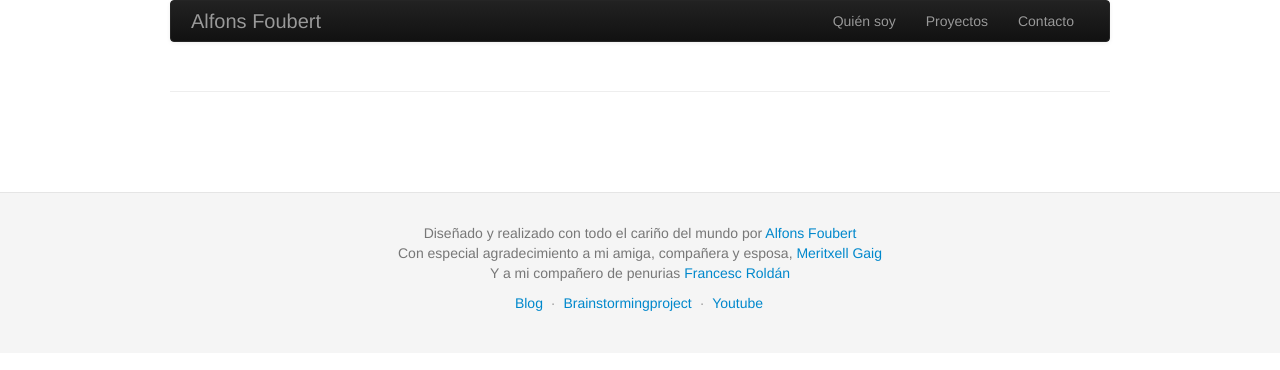
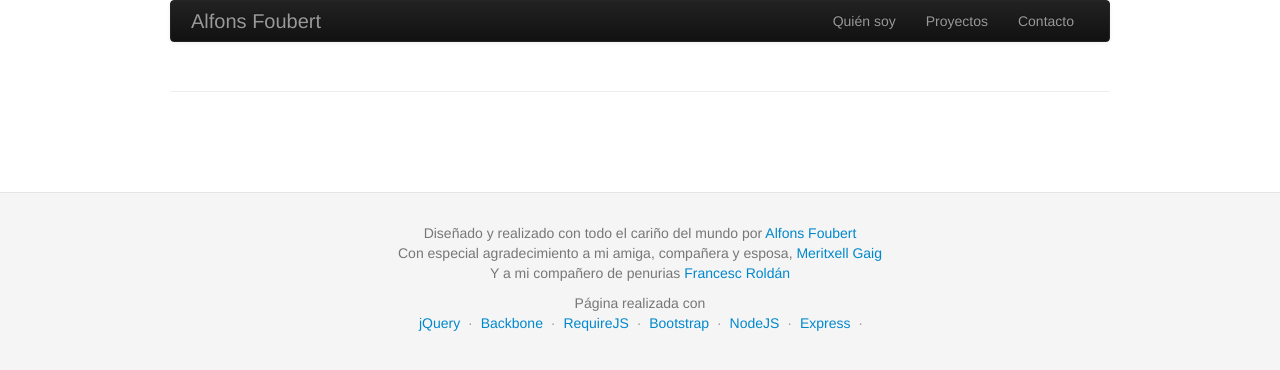
Before and after one commit to alfonsfoubert/portfolio, a website: page app/public/index.html in a window 1280 px wide. Drawn offline with Linux system fonts and the light colour scheme; a web font is replaced by a local one.

Commit message:
Footer con enlaces a las librerías usadas

```diff
--- a/app/public/index.html
+++ b/app/public/index.html
@@ -85,11 +85,21 @@
             <p>Con especial agradecimiento a mi amiga, compañera y esposa, <a href="http://twitter.com/MeriLET">Meritxell Gaig</a></p>
             <p>Y a mi compañero de penurias <a href="http://twitter.com/kinginyellow">Francesc Roldán</a></p>
 			<ul class="footer-links">
-				<li><a href="#">Blog</a></li>
+            	<li>
+            		<p>Página realizada con</p>
+            	</li>
+				<li><a href="http://jquery.com/">jQuery</a></li>
 				<li class="muted">·</li>
-				<li><a href="#">Brainstormingproject</a></li>
+				<li><a href="http://backbonejs.org/">Backbone</a></li>
 				<li class="muted">·</li>
-				<li><a href="#">Youtube</a></li>
+				<li><a href="http://requirejs.org/">RequireJS</a></li>
+				<li class="muted">·</li>
+				<li><a href="http://twitter.github.com/bootstrap/">Bootstrap</a></li>
+				<li class="muted">·</li>
+				<li><a href="http://nodejs.org/">NodeJS</a></li>
+				<li class="muted">·</li>
+				<li><a href="http://expressjs.com/">Express</a></li>
+				<li class="muted">·</li>
 			</ul>
         </div>
     </footer>
```
